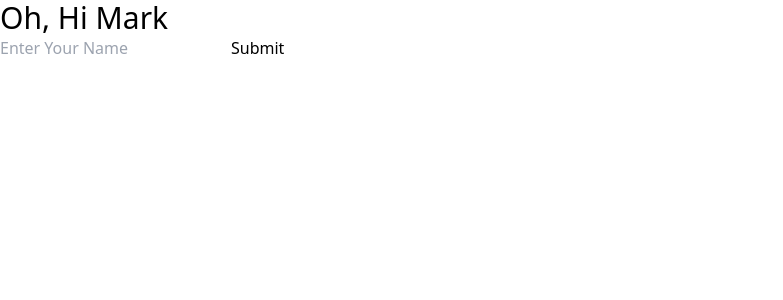
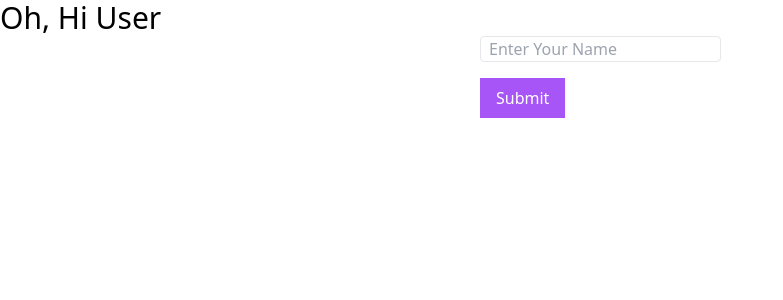
Before and after one commit to Jackg3323/header-display-react, a React (Create React App) app: page / in a window 1280 px wide. Shown: the top 300 px of the page, without its empty margins (0-783 px from the left). Built offline with nearby package versions, Linux system fonts and the light colour scheme.

Commit message:
Add form and make header dynamic

```diff
--- a/src/App.jsx
+++ b/src/App.jsx
@@ -2,13 +2,15 @@ import { useState } from "react";
 import "./App.css";
 import Form from "./components/Form/Form";
 import Header from "./components/Header/Header";
+import Title from "./components/Title/Title";
 
 function App() {
-  const name = useState("Mark");
+  const [name, setName] = useState("User");
   return (
     <>
+      <Title />
       <Header name={name} />
-      <Form />
+      <Form setName={setName} />
     </>
   );
 }
--- a/src/Components/Form/Form.jsx
+++ b/src/Components/Form/Form.jsx
@@ -1,13 +1,38 @@
-export default function Form() {
+import PropTypes from "prop-types";
+
+export default function Form({ setName }) {
+  const handleSubmit = (event) => {
+    event.preventDefault();
+    console.log("Form Submitted");
+    const form = event.target;
+    const name = form.name.value;
+    console.log(`Hello ${name}`);
+    // const submission = Object.fromEntries(new FormData(event.target));
+    setName(name);
+  };
+
   return (
-    <form>
+    <form
+      onSubmit={handleSubmit}
+      className="mx-auto w-80 flex-col items-center"
+    >
       <div>
         <label htmlFor="name" className="sr-only">
           Name
         </label>
-        <input type="text" placeholder="Enter Your Name" id="name" />
-        <button type="submit">Submit</button>
+        <input
+          type="text"
+          placeholder="Enter Your Name"
+          id="name"
+          className="rounded border pl-2"
+          name="name"
+        />
       </div>
+      <button type="submit" className="mt-4 bg-purple-500 px-4 py-2 text-white">
+        Submit
+      </button>
     </form>
   );
 }
+
+Form.propTypes = { setName: PropTypes.func.isRequired };
```
